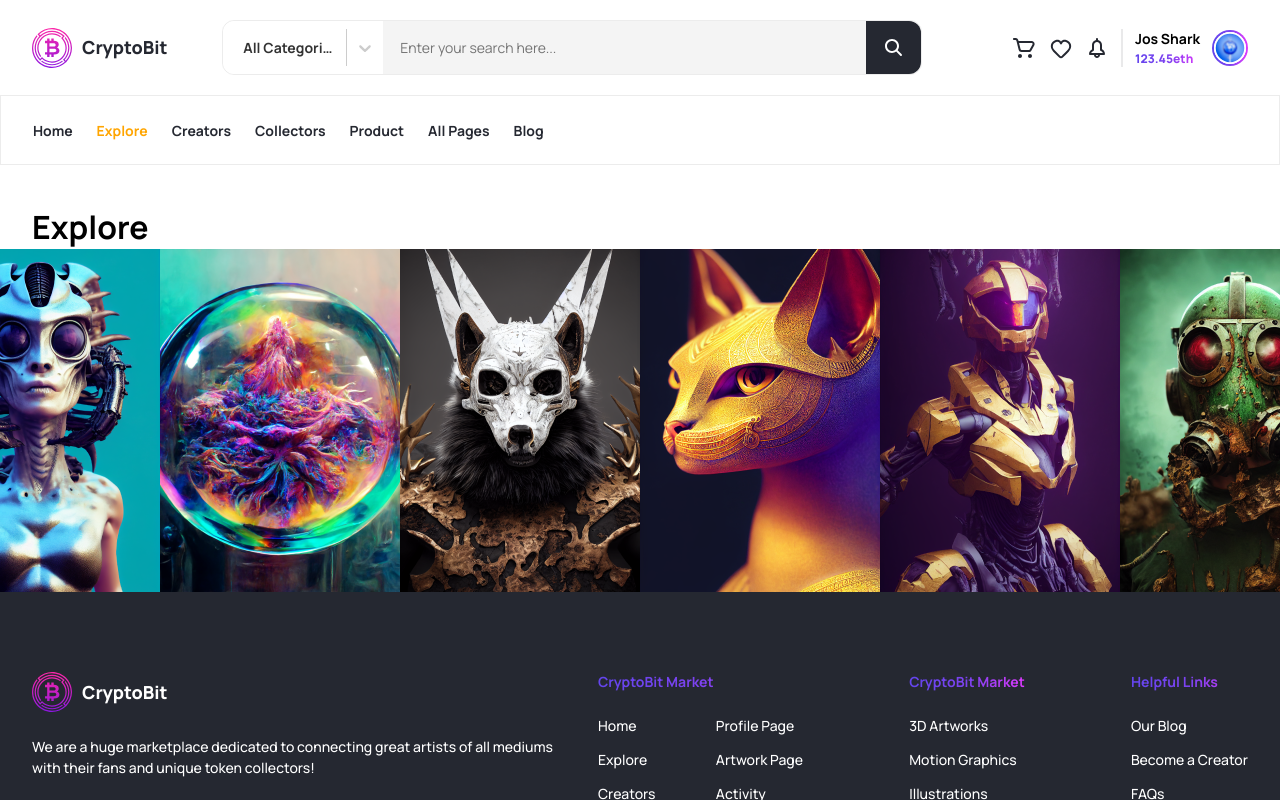
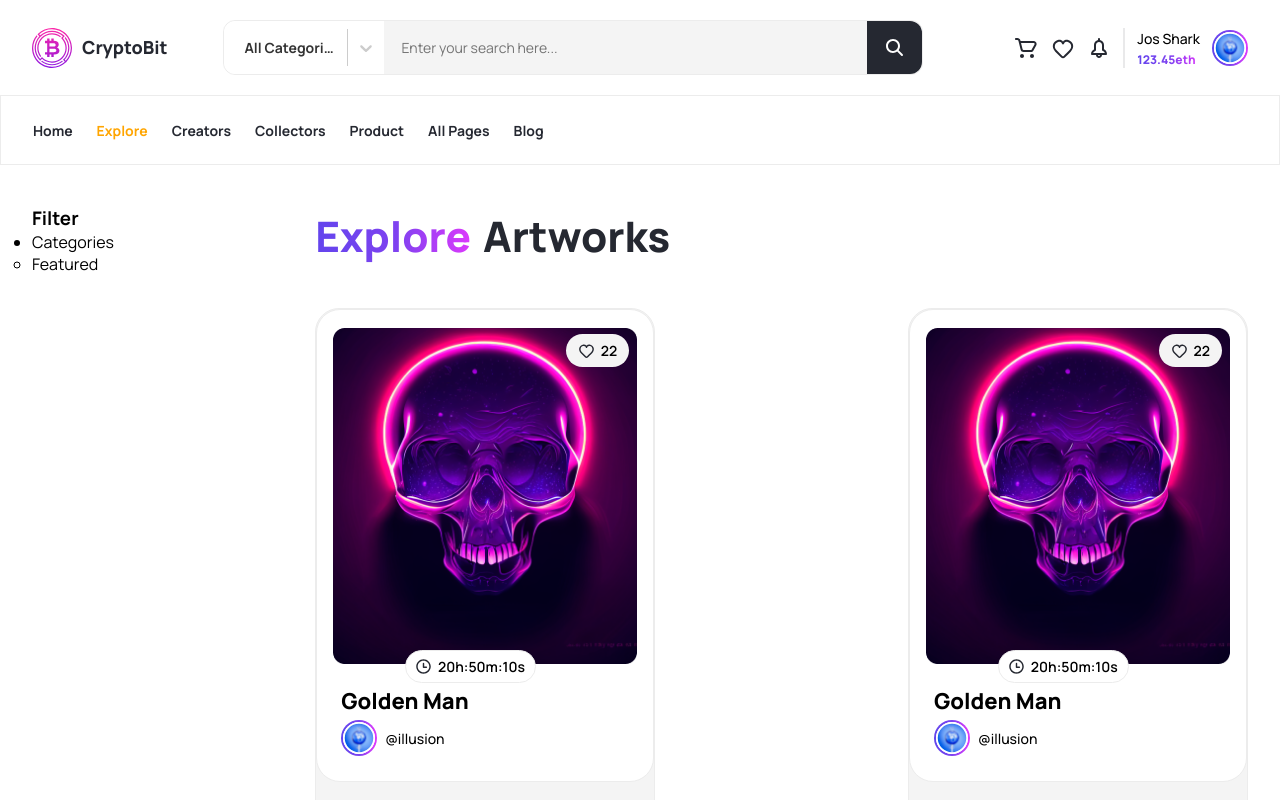
Before and after one commit to SkynerSany/NFT-marketplace, a Next.js app: page /explore in a window 1280 px wide. Shown: the top 800 px of the page. Built offline with nearby package versions, Linux system fonts and the light colour scheme.

Commit message:
feat: add explore page

```diff
--- /dev/null
+++ b/src/app/explore/explore.scss
@@ -0,0 +1,15 @@
+.explore {
+
+    .wrapper {
+        display: flex;
+        gap: 20px;
+    }
+}
+
+.explore__card-list {
+    width: 100%;
+    margin-bottom: 120px;
+    display: flex;
+    flex-direction: column;
+    gap: 40px;
+}
--- a/src/app/explore/page.tsx
+++ b/src/app/explore/page.tsx
@@ -1,9 +1,20 @@
+import CardList from '@/components/card-list/card-list';
+import './explore.scss';
+import Filter from '@/components/filter/filter';
+
 export default function Explore() {
 
   return (
     <div className="page explore">
       <div className="wrapper">
-        <h1>Explore</h1>
+        <Filter />
+        <section className='explore__card-list'>
+          <h2 className="block__title">
+            <span>Explore</span>
+            <span>Artworks</span>
+          </h2>
+          <CardList count={12} size='small' type='items' />
+        </section>
       </div>
     </div>
   )
--- a/src/app/layout.scss
+++ b/src/app/layout.scss
@@ -44,3 +44,22 @@ input {
   flex-direction: column;
   align-items: center;
 }
+
+.block__title {
+  display: flex;
+  gap: 12px;
+
+  font-size: 42px;
+  font-weight: 800;
+  line-height: 63px;
+
+  span {
+    color: $button-colors-black;
+
+    &:first-child {
+      background: $button-colors-color;
+      background-clip: text;
+      color: transparent;
+    }
+  }
+}
--- a/src/components/card-list/card-list.scss
+++ b/src/components/card-list/card-list.scss
@@ -1,6 +1,6 @@
 .card-list {
   display: grid;
-  justify-content: center;
+  justify-content: space-between;
   gap: 20px;
 
   &_small {
--- /dev/null
+++ b/src/components/filter/filter.scss
@@ -0,0 +1,3 @@
+.filter {
+    width: 343px;
+}
--- /dev/null
+++ b/src/components/filter/filter.tsx
@@ -0,0 +1,19 @@
+import './filter.scss';
+
+export default function Filter() {
+  return (
+    <section className="filter">
+        <h3 className="filter__title">Filter</h3>
+        <ul className="filter__list">
+            <li className="filter__type">
+                <p>Categories</p>
+                <ul className="filter__name-list">
+                    <li className="filter__name">
+                        Featured
+                    </li>
+                </ul>
+            </li>
+        </ul>
+    </section>
+  )
+}
```
Also changed, not shown: src/components/block/block.scss (+0 -23 lines).
